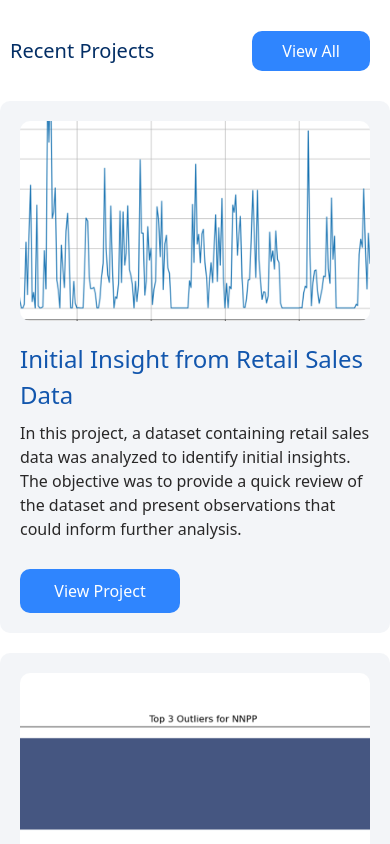
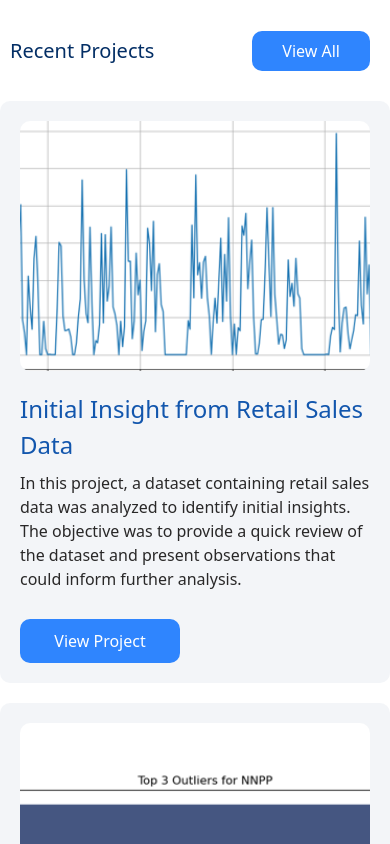
Before and after one commit to Adebobola01/Dara-portfolio, a React (Vite) app: page / in a window 390 px wide. Shown: the part 3820-4664 px from the top of the page. Built offline with nearby package versions, Linux system fonts and the light colour scheme.

Commit message:
fix: major fixes

```diff
--- a/src/components/Projects/projects.module.scss
+++ b/src/components/Projects/projects.module.scss
@@ -41,10 +41,8 @@
   border-radius: 1rem;
 
   img {
-    min-width: 20rem;
-    min-height: 20rem;
-    max-width: 100%;
-    max-height: 100%;
+    width: 30rem;
+    min-height: 25rem;
     border-radius: 1rem;
     object-fit: cover;
   }
@@ -98,7 +96,9 @@
 @media (max-width: 620px) {
   .project {
     flex-direction: column;
-
+    img {
+      width: 100%;
+    }
     span {
       width: 100%;
     }
```
